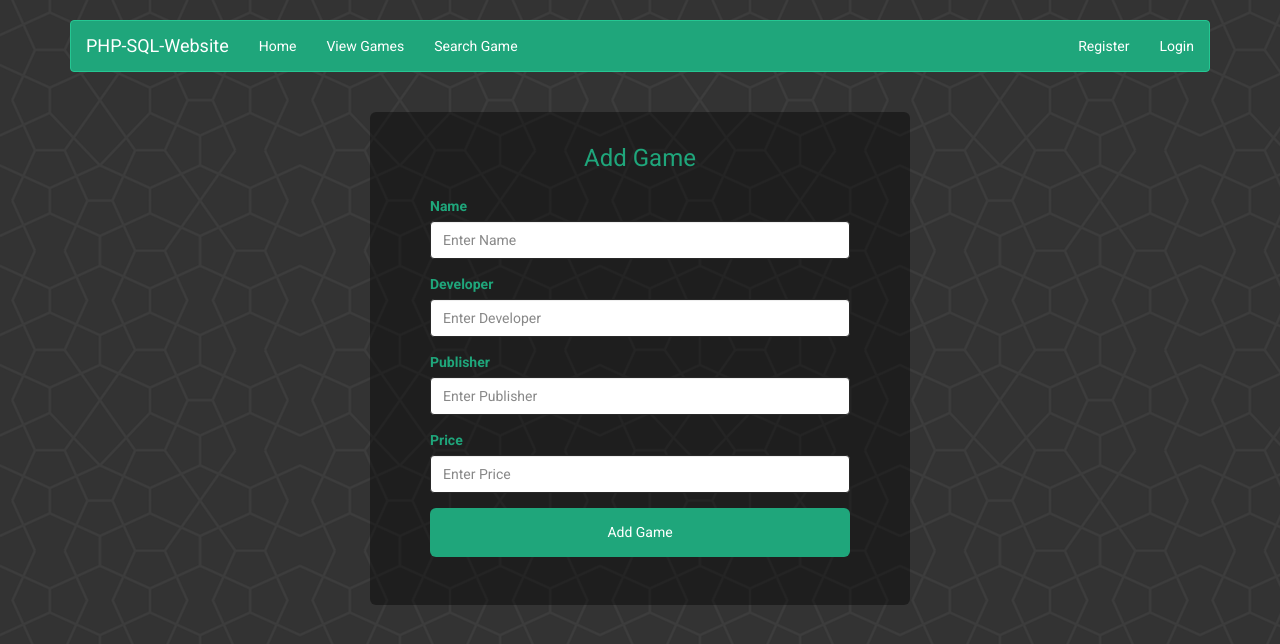
After one commit to Zaland/PHP-SQL-Website, a PHP site: page /addgames.php in a window 1280 px wide. The commit adds this page. Shown: the top 644 px of the page. Run offline with PHP 8.4, Linux system fonts and the light colour scheme; a stand-in replaces the project's code that opens the database connection; style sheets or scripts are compiled from the project's sources.

Commit message:
Added option for adding games by users.

```diff
--- /dev/null
+++ b/addgames.php
@@ -0,0 +1,42 @@
+<?php
+    // load the header content
+    require("content/header.php");
+
+    // load the navbar
+    require("content/navbar.php");
+?>
+
+            <div class="container">
+                <div class="col-lg-6 col-md-6 col-sm-10 col-lg-offset-3 col-md-offset-3 col-sm-offset-1">
+                    <div class="addgame-alerts"></div>
+                    <div class="jumbotron">
+                        <h4 class="register-title"> Add Game </h4>
+                        <form>
+                            <fieldset>
+                                <div class="form-group">
+                                    <label> Name </label>
+                                    <input type="text" id="name" class="form-control" placeholder="Enter Name">
+                                </div>
+                                <div class="form-group">
+                                    <label> Developer </label>
+                                    <input type="text" id="developer" class="form-control" placeholder="Enter Developer">
+                                </div>
+                                <div class="form-group">
+                                    <label> Publisher </label>
+                                    <input type="text" id="publisher" class="form-control" placeholder="Enter Publisher">
+                                </div>
+                                <div class="form-group">
+                                    <label> Price </label>
+                                    <input type="text" id="price" class="form-control" placeholder="Enter Price">
+                                </div>
+                                <input type="submit" value="Add Game" class="btn btn-custom btn-lg btn-block addgame-btn"/>
+                            </fieldset>
+                        </form>
+                    </div>
+                </div>
+            </div>
+
+<?php
+    // load the footer content
+    require("content/footer.php");
+?>
--- a/content/navbar.php
+++ b/content/navbar.php
@@ -15,6 +15,7 @@
                         <li id="home"><a href="index.php"> Home </a></li>
                         <li id="viewgames"><a href="viewgames.php"> View Games </a></li>
                         <li id="searchgame"><a href="searchgames.php"> Search Game </a></li>
+                        <?php if(isset($_SESSION['user'])) { echo '<li id="addgames"><a href="addgames.php"> Add Game </a></li>'; } ?>
                     </ul>
                     <ul class="nav navbar-nav navbar-right">
                         <?php
--- a/js/scripts.js
+++ b/js/scripts.js
@@ -94,4 +94,33 @@ $(document).ready(function() {
             });
         }
     });
+
+    // when the user clicks the add game button
+    // there are 3 error codes that can be returned
+    // 0 = successfully added game
+    // 1 = something went wrong with adding the game
+    // 2 = game already exists
+    $('.addgame-btn').click(function(e) {
+        e.preventDefault();
+
+        var name = $('#name').val();
+        var developer = $('#developer').val();
+        var publisher = $('#publisher').val();
+        var price = $('#price').val();
+
+        $.ajax({
+            type: 'GET',
+            url: 'scripts/insert_games.php',
+            data: {name:name, developer:developer, publisher:publisher, price:price},
+            success: function(result) {
+                console.log(result);
+                if(result == 0)
+                    $('.addgame-alerts').html('<div class="alert alert-success" role="alert"> Successfully added game </div>');
+                else if(result == 1)
+                    $('.addgame-alerts').html('<div class="alert alert-danger" role="alert"> Something went wrong adding a game into the database </div>');
+                else
+                    $('.addgame-alerts').html('<div class="alert alert-danger" role="alert"> Game already exists </div>');
+            }
+        });
+    });
 });
--- a/scripts/create_account.php
+++ b/scripts/create_account.php
@@ -30,3 +30,4 @@
         $pdo = null;
         echo "1";
     }
+?>
```
Also changed, not shown: scripts/insert_games.php (added, +70 -0 lines).
